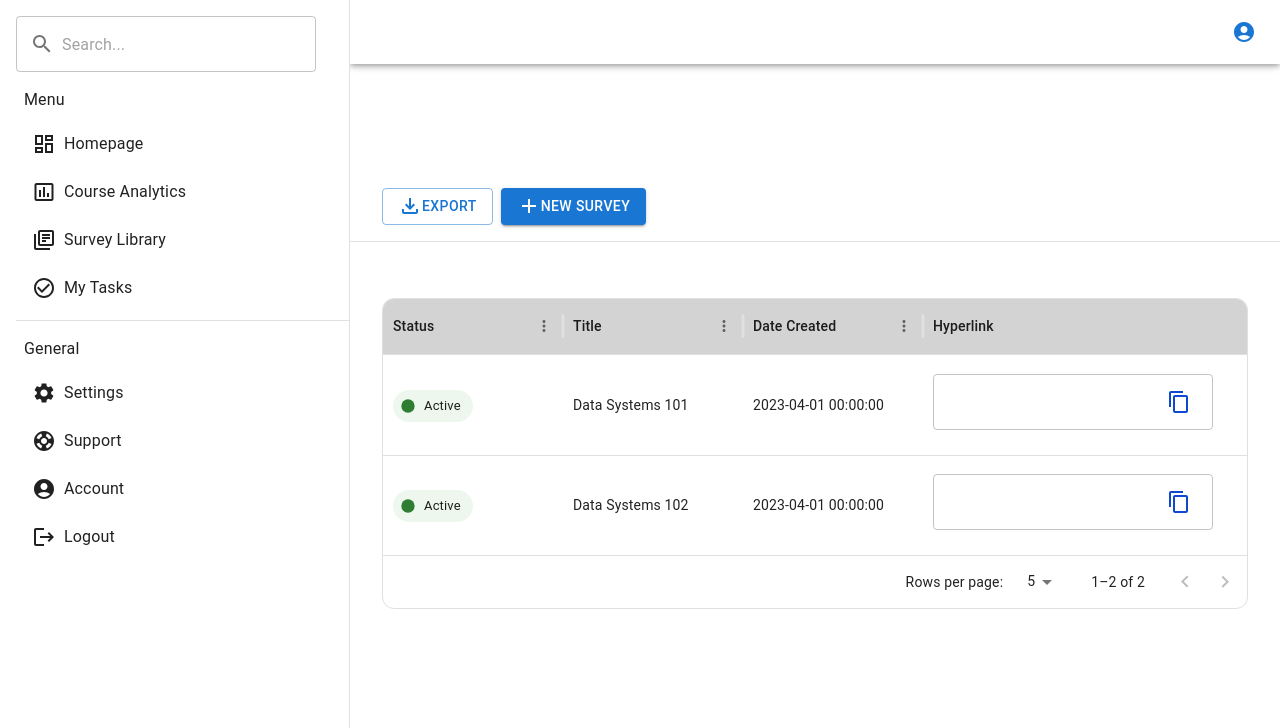
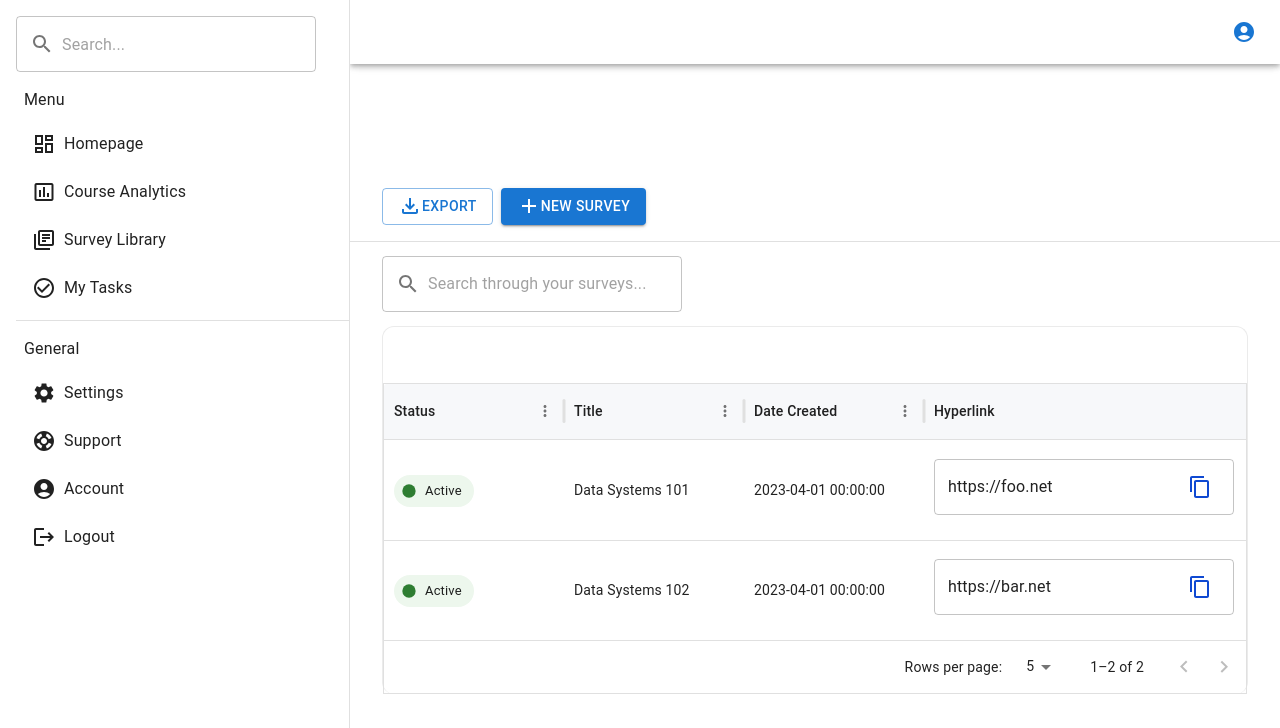
Before and after one commit to ree17017/survey_dashboard, a Next.js app: page / in a window 1280 px wide. Shown: the top 728 px of the page. Built offline with nearby package versions, Linux system fonts and the light colour scheme.

Commit message:
Refactor borders and hyperlink

```diff
--- a/components/CopyHyperLink.tsx
+++ b/components/CopyHyperLink.tsx
@@ -28,6 +28,8 @@ export function CopyHyperLink({ hyperlink }: { hyperlink: string }) {
 			<TextField
 				variant="outlined"
 				aria-readonly
+				fullWidth
+				value={link}
 				InputProps={{
 					endAdornment: (
 						<InputAdornment position="start" onClick={copyToClipboard}>
--- a/components/sideNav.tsx
+++ b/components/sideNav.tsx
@@ -9,7 +9,6 @@ import {
 	ListItemText,
 	TextField,
 	Toolbar,
-	Grid2,
 	Typography,
 } from "@mui/material";
 import AccountCircleIcon from "@mui/icons-material/AccountCircle";
--- a/modules/survey_library/SurveyTable.tsx
+++ b/modules/survey_library/SurveyTable.tsx
@@ -1,4 +1,4 @@
-import { Box } from "@mui/material";
+import { Box, Typography } from "@mui/material";
 import { DataGrid, GridColDef } from "@mui/x-data-grid";
 import { Survey } from "./useSurveyData";
 
@@ -9,25 +9,39 @@ interface TableProps {
 	error: Error | null;
 }
 
-export function SurveyTable({ columns, rows, loading, error }: TableProps) {
+export function SurveyTable({ columns, rows, loading }: TableProps) {
 	return (
-		<Box>
+		<Box
+			borderTop="1px solid #EBEBEB"
+			borderRadius="12px"
+			borderLeft="1px solid #EBEBEB"
+			borderRight="1px solid #EBEBEB"
+		>
+			<Typography m="16px 0 16px 16px">Your Surveys</Typography>
 			<DataGrid
 				sx={{
-					borderRadius: "12px",
+					borderRadius: 0,
 					"& .super-app-theme--header": {
-						background: "lightGrey",
+						background: "#F7F8FA",
 					},
 					"& .MuiDataGrid-filler": {
-						background: "lightGrey",
+						background: "#F7F8FA",
 					},
 				}}
 				columns={columns}
 				rows={rows}
 				loading={loading}
 				rowHeight={100}
-				initialState={{ pagination: { paginationModel: { pageSize: 5 } } }}
+				initialState={{
+					pagination: { paginationModel: { pageSize: 5 } },
+				}}
 				pageSizeOptions={[5, 10, 25]}
+				slotProps={{
+					loadingOverlay: {
+						variant: "skeleton",
+						noRowsVariant: "skeleton",
+					},
+				}}
 			/>
 		</Box>
 	);
--- a/src/app/page.tsx
+++ b/src/app/page.tsx
@@ -5,7 +5,8 @@ import {
 	Chip,
 	Divider,
 	Grid2,
-	Typography,
+	InputAdornment,
+	TextField,
 	lighten,
 } from "@mui/material";
 import { Header } from "../../components/Header";
@@ -18,6 +19,7 @@ import { SurveyTable } from "../../modules/survey_library/SurveyTable";
 import { GridColDef } from "@mui/x-data-grid";
 import { useSurveyData } from "../../modules/survey_library/useSurveyData";
 import { CopyHyperLink } from "../../components/CopyHyperLink";
+import SearchIcon from "@mui/icons-material/Search";
 
 type StatusKey = "success" | "disabled" | "pending" | "deleted";
 
@@ -111,9 +113,20 @@ export default function Home() {
 			</Box>
 			<Divider variant="fullWidth" sx={{ marginTop: "16px" }} />
 			<Box ml="32px" mr="32px">
-				<Typography sx={{ margin: "16px 0 16px 0" }}>
-					Search and date
-				</Typography>
+				<Grid2 mt="14px" mb="14px">
+					<TextField
+						placeholder="Search through your surveys..."
+						variant="outlined"
+						sx={{ width: "300px" }}
+						InputProps={{
+							startAdornment: (
+								<InputAdornment position="start">
+									<SearchIcon />
+								</InputAdornment>
+							),
+						}}
+					/>
+				</Grid2>
 				<Grid2 sx={{ borderRadius: "16px", maxWidth: "900px" }}>
 					{rows && (
 						<SurveyTable
```
